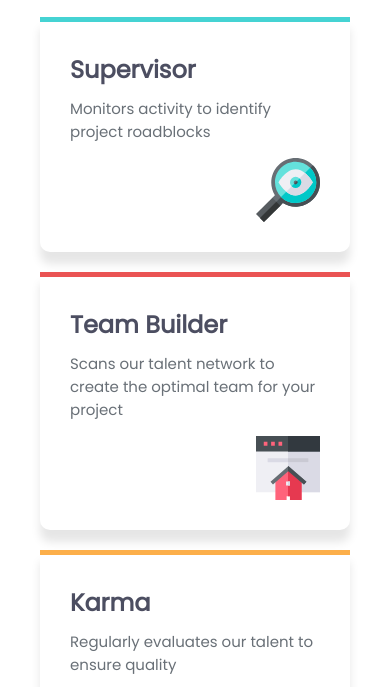
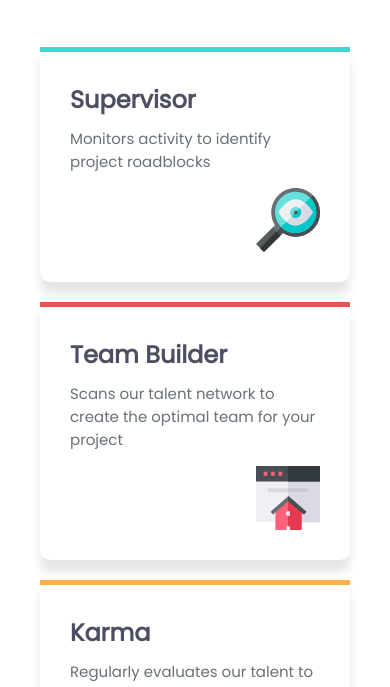
Before and after one commit to Jeanclaude09-dev/Four-card-feature-section, a plain HTML site: page index.html in a window 390 px wide. Shown: the part 222-909 px from the top of the page. Drawn offline with Linux system fonts and the light colour scheme.

Commit message:
update padding

```diff
--- a/style.css
+++ b/style.css
@@ -25,7 +25,7 @@ main {
   width: 100%;
   height: 100%;
   margin: 0 auto;
-  padding: 20px;
+  padding: 50px 20px 20px;
 }
 
 header {
@@ -79,7 +79,7 @@ p {
 }
 @media (max-width: 1200px) {
   main {
-    padding: 20px 10px;
+    padding: 50px 10px;
   }
   .cards {
     padding: 30px;
```
